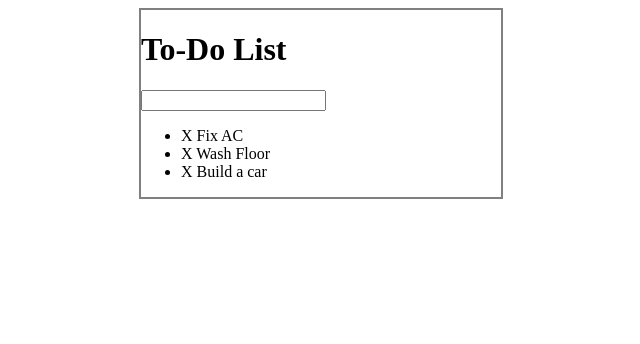
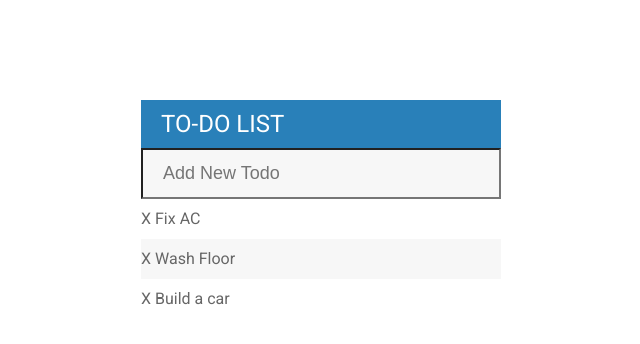
Before and after one commit to dansterlace/bootcamp, a plain HTML site: page TodoListProject/index.html in a window 1280 px wide. Shown: the whole page, without its empty margins (319-959 px from the left). Drawn offline with Linux system fonts and the light colour scheme.

Commit message:
cleaning up styling

```diff
--- a/TodoListProject/assets/css/todos.css
+++ b/TodoListProject/assets/css/todos.css
@@ -1,7 +1,56 @@
+body {
+	font-family: 'Roboto', sans-serif;
+}
+
+h1 {
+	background: #2980b9;
+	color: #fff;
+	margin: 0;
+	padding: 10px 20px;
+	text-transform: uppercase;
+	font-size: 24px;
+	font-weight: normal;
+}
+
+ul {
+	list-style: none;
+	margin: 0;
+	padding: 0;
+}
+
+li {
+	background: #fff;
+	height: 40px;
+	line-height: 40px;
+	color: #666;
+}
+
+li:nth-child(2n){
+	background: #f7f7f7;
+}
+
+input {
+	font-size: 18px;
+	color: #2980b9;
+	background-color: #f7f7f7;
+	width: 100%;
+	padding: 13px 13px 13px 20px;
+	box-sizing: border-box;
+	-webkit-box-sizing: border-box;
+	-moz-box-sizing: border-box;
+}
+
+input:focus {
+	background: #fff;
+	border: 3px solid #2980b9;
+	outline: none;
+}
+
 #container {
 	width: 360px;
-	margin: 0 auto;
-	border: 2px solid gray;
+	margin: 100px auto;
+	background: #f7f7f7;
+	box-shadow: 0 0 3px rgba(0,0,0 0.1);
 }
 
 .completed {
--- a/TodoListProject/index.html
+++ b/TodoListProject/index.html
@@ -3,13 +3,14 @@
 <head>
 	<title>Todo List</title>
 	<link rel="stylesheet" type="text/css" href="assets/css/todos.css">
+	<link href="https://fonts.googleapis.com/css?family=Roboto:400,500,700" rel="stylesheet">
 	<script type="text/javascript" src="assets/js/lib/jquery-3.1.1.min.js"></script>
 </head>
 <body>
 
 <div id="container">
 	<h1>To-Do List</h1>
-	<input type="text">
+	<input type="text" placeholder="Add New Todo">
 
 	<ul>
 		<li><span>X</span> Fix AC</li>
```
